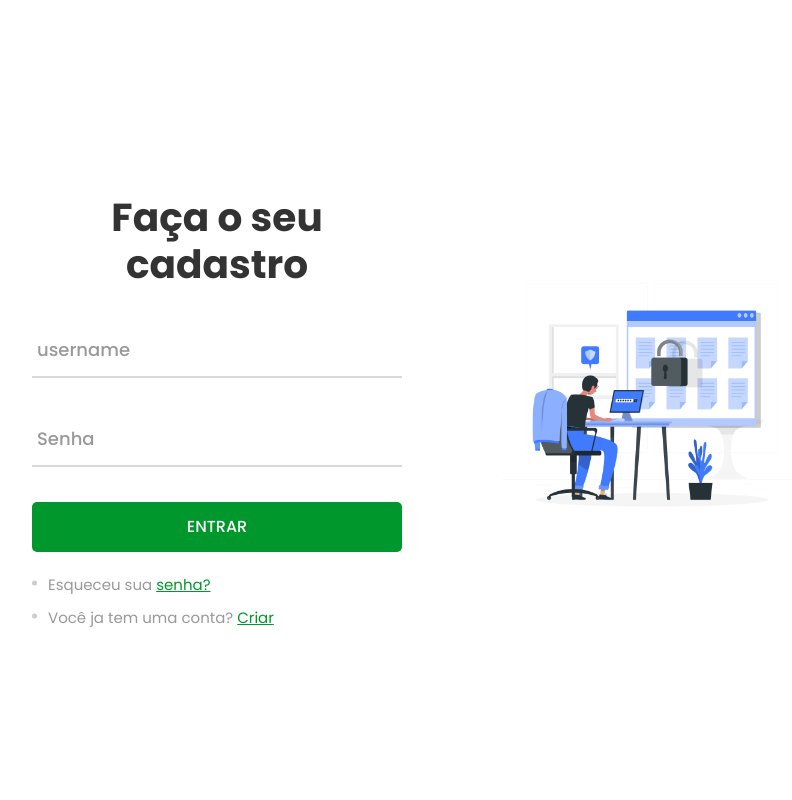
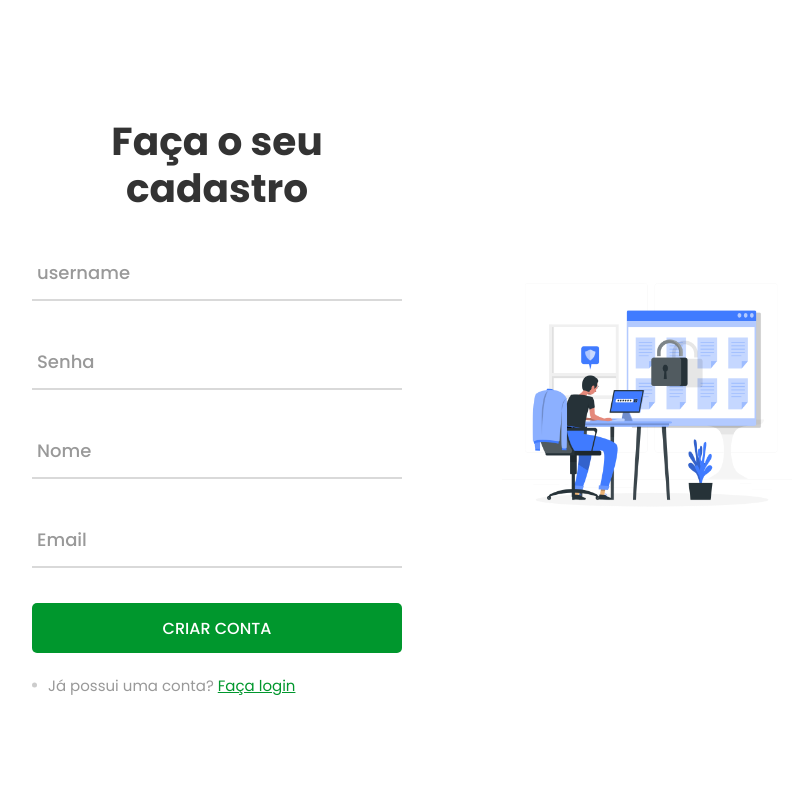
Before and after one commit to pollyanarocha416/Agenda, a Django app: template templates/criarlogin.html in a window 1280 px wide. Shown: the whole page, without its empty margins (223-1015 px from the left). Run offline with Django 4.2, Linux system fonts and the light colour scheme; the template is opened without the code that fills it, so the values that code supplies are empty.

Commit message:
tentando criar o cadastro de usuario, ainda falha

```diff
--- a/templates/criarlogin.html
+++ b/templates/criarlogin.html
@@ -1,6 +1,7 @@
 {% load static %}
 <!DOCTYPE html>
 <html lang="en">
+
 <head>
     <meta charset="UTF-8">
     <meta http-equiv="X-UA-Compatible" content="IE=edge">
@@ -8,6 +9,7 @@
     <title>cadastrar usuario</title>
     <link rel="stylesheet" href="{% static 'css/styles.css' %}">
 </head>
+
 <body>
     <div class="container">
         <div class="container-login">
@@ -29,8 +31,21 @@
                             <input class="input-form" type="password" name="password">
                             <span class="focus-input-form" data-placeholder="Senha"></span>
                         </div>
+
+                        <!-- nome -->
+                        <div class="wrap-input margin-bottom-35">
+                            <input class="input-form" type="text" name="name">
+                            <span class="focus-input-form" data-placeholder="Nome"></span>
+                        </div>
+
+                        <!-- email -->
+                        <div class="wrap-input margin-bottom-35">
+                            <input class="input-form" type="email" name="email">
+                            <span class="focus-input-form" data-placeholder="Email"></span>
+                        </div>
+
                         <div class="container-login-form-btn">
-                            <button class="login-form-btn" type="submit">Entrar</button>
+                            <button class="login-form-btn" type="submit">Criar conta</button>
                         </div>
 
 
@@ -38,21 +53,11 @@
                     <ul class="login-utils">
                         <li class="margin-bottom-8 margin-top-8">
                             <span class="text1">
-                                Esqueceu sua
+                                Já possui uma conta?
                             </span>
 
-                            <a href="#" class="text2">
-                                senha?
-                            </a>
-                        </li>
-
-                        <li>
-                            <span class="text1">
-                                Você ja tem uma conta?
-                            </span>
-
-                            <a href="/agenda/templates/criar_login.html" class="text2">
-                                Criar
+                            <a href="/agenda/templates/login.html" class="text2">
+                                Faça login
                             </a>
                         </li>
                     </ul>
@@ -62,4 +67,5 @@
         </div>
     </div>
 </body>
+
 </html>
--- a/templates/login.html
+++ b/templates/login.html
@@ -22,7 +22,7 @@
                     <span class="login-form-title">
                         Faça o login
                     </span>
-                    <div>
+                <div>
                         <div class="wrap-input margin-top-35 margin-bottom-35">
                             <input class="input-form" type="text" name="username" autocomplete="off">
                             <span class="focus-input-form" data-placeholder="username"></span>
@@ -55,7 +55,7 @@
                             Não tem conta?
                         </span>
 
-                        <a href="/agenda/templates/criar_login.html" class="text2">
+                        <a href="login/cadastrar/" class="text2">{% csrf_token %}
                             Criar
                         </a>
                     </li>
```
Also changed, not shown: templates/cadastrar.html (added, +13 -0 lines), db.sqlite3.
